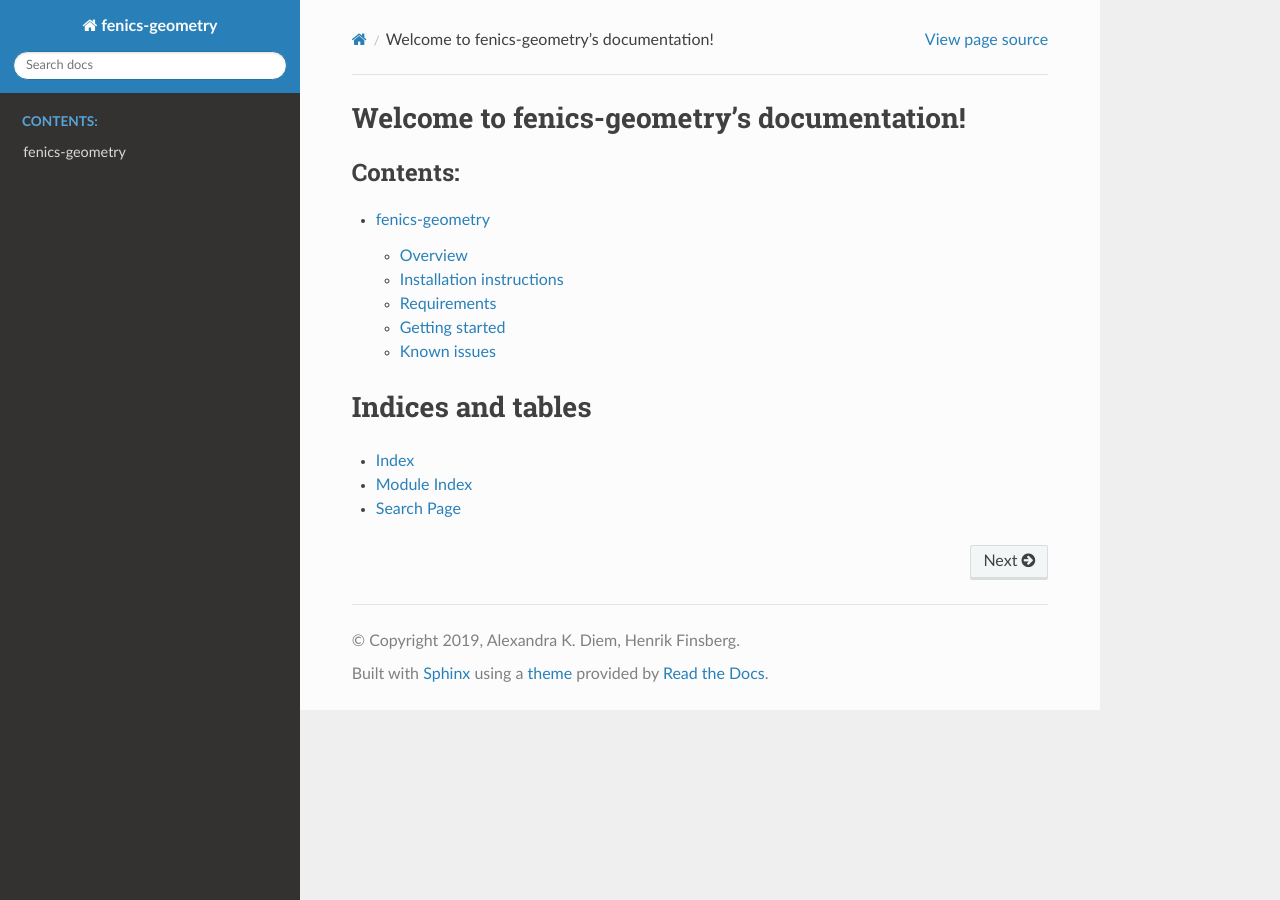
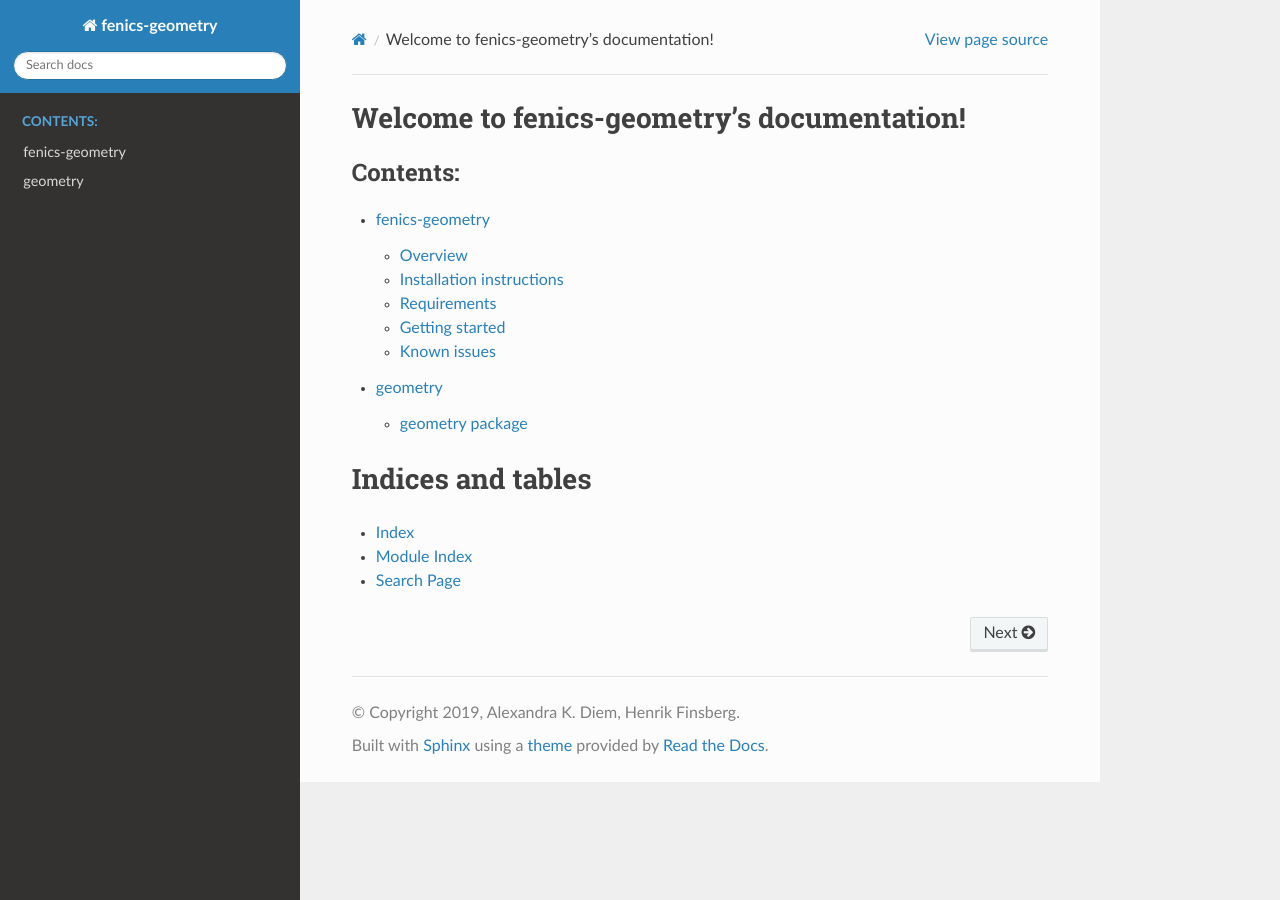
Before and after one commit to ComputationalPhysiology/fenics-geometry, a Sphinx documentation site: the page built from docs/source/index.rst, in a window 1280 px wide. Built offline with Sphinx 7.4.7 and the Read the Docs theme 2.0.0, drawn with Linux system fonts in a browser that asks for light colours.

Commit message:
removed fulltoc as it's not maintained anymore

```diff
--- a/docs/requirements.txt
+++ b/docs/requirements.txt
@@ -1,4 +1,3 @@
 sphinx
-sphinxcontrib-fulltoc
 sphinx_rtd_theme
 m2r
--- a/docs/source/conf.py
+++ b/docs/source/conf.py
@@ -34,7 +34,6 @@
 extensions = [
     'sphinx.ext.autodoc',
     'sphinx.ext.napoleon',
-    'sphinxcontrib.fulltoc',
     'm2r',
 ]
 
--- a/docs/source/index.rst
+++ b/docs/source/index.rst
@@ -12,6 +12,7 @@
 
    readme
    changelog
+   modules
 
 
 
```
